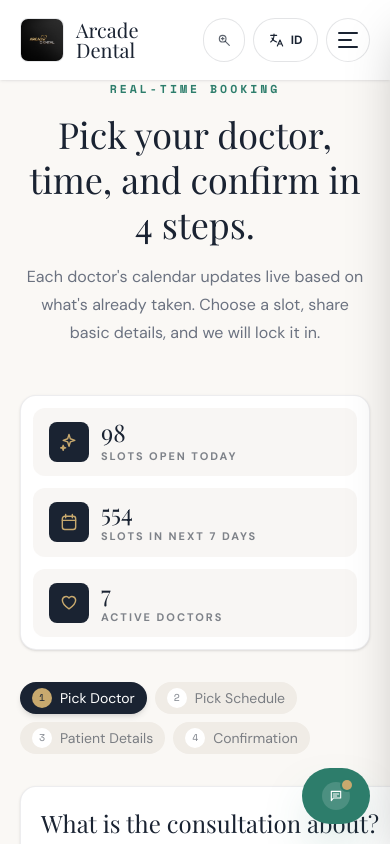
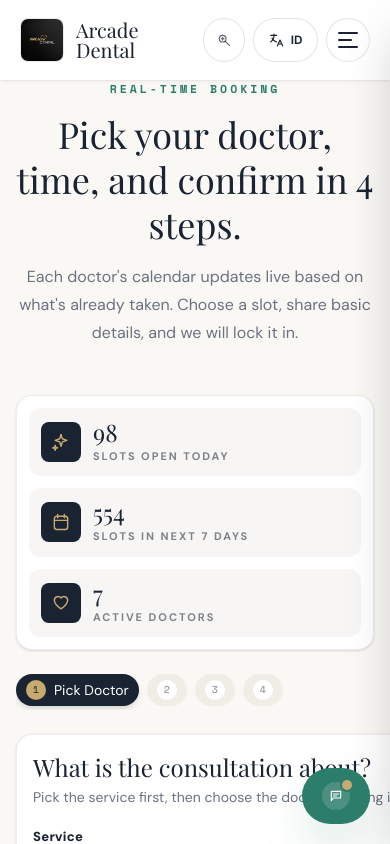
Before and after one commit to davidgrcias/arcade-dental, a Next.js app: page /book in a window 390 px wide. Shown: the top 844 px of the page. Built offline with nearby package versions, Linux system fonts and the light colour scheme; a web font is replaced by a local one.

Commit message:
fix: remove Articles teaser from home, tighten booking calendar mobile responsive

```diff
--- a/src/components/HomePage.tsx
+++ b/src/components/HomePage.tsx
@@ -6,7 +6,6 @@ import { Hero } from "./sections/Hero";
 import { About } from "./sections/About";
 import { Credentials } from "./sections/Credentials";
 import { WhyUs } from "./sections/WhyUs";
-import { Articles } from "./sections/Articles";
 import { Testimonials } from "./sections/Testimonials";
 import { Gallery } from "./sections/Gallery";
 import { Location } from "./sections/Location";
@@ -21,7 +20,6 @@ export function HomePage() {
       <About />
       <Credentials />
       <WhyUs />
-      <Articles />
       <Testimonials
         testimonialIndex={state.testimonialIndex}
         setTestimonialIndex={actions.setTestimonialIndex}
--- a/src/components/sections/booking/BookingCalendar.tsx
+++ b/src/components/sections/booking/BookingCalendar.tsx
@@ -157,7 +157,7 @@ export function BookingCalendar({
 
   return (
     <section className="section-shell">
-      <div className="mx-auto max-w-7xl px-5 md:px-8">
+      <div className="mx-auto max-w-7xl px-4 sm:px-6 md:px-8">
         <SectionHeading
           eyebrow={c.bookingLabel}
           title={c.bookingTitle}
@@ -169,12 +169,12 @@ export function BookingCalendar({
           {heroStats.map((stat) => (
             <div
               key={stat.label}
-              className="flex items-center gap-3 rounded-xl bg-surface-2/45 px-4 py-3"
+              className="flex items-center gap-3 rounded-xl bg-surface-2/45 px-3 py-3 sm:px-4"
             >
-              <span className="grid h-10 w-10 place-items-center rounded-lg bg-primary text-gold">
+              <span className="grid h-10 w-10 shrink-0 place-items-center rounded-lg bg-primary text-gold">
                 <Icon name={stat.icon} className="h-5 w-5" />
               </span>
-              <div>
+              <div className="min-w-0">
                 <p className="font-display text-2xl leading-none text-primary">{stat.value}</p>
                 <p className="mt-1 text-[11px] font-bold uppercase tracking-[0.18em] text-primary/55">
                   {stat.label}
@@ -184,13 +184,13 @@ export function BookingCalendar({
           ))}
         </div>
 
-        {/* Stepper */}
-        <ol className="mt-8 flex flex-wrap items-center gap-2 text-sm">
+        {/* Stepper — compact pills on mobile (number only), full label on sm+ */}
+        <ol className="no-scrollbar mt-6 flex items-center gap-2 overflow-x-auto pb-1 text-sm sm:mt-8 sm:flex-wrap sm:overflow-visible">
           {stepOrder.map((s, i) => {
             const active = i === stepIndex;
             const done = i < stepIndex;
             return (
-              <li key={s} className="flex items-center gap-2">
+              <li key={s} className="flex shrink-0 items-center gap-2">
                 <button
                   type="button"
                   onClick={() => {
@@ -198,7 +198,7 @@ export function BookingCalendar({
                     if (done) setStep(s);
                   }}
                   disabled={!done}
-                  className={`inline-flex items-center gap-2 rounded-full px-3 py-1.5 text-xs font-bold transition-colors ${
+                  className={`inline-flex items-center gap-2 rounded-full px-2.5 py-1.5 text-xs font-bold transition-colors sm:px-3 ${
                     active
                       ? "bg-primary text-white shadow-md"
                       : done
@@ -207,7 +207,7 @@ export function BookingCalendar({
                   }`}
                 >
                   <span
-                    className={`grid h-5 w-5 place-items-center rounded-full font-accent text-[10px] ${
+                    className={`grid h-5 w-5 shrink-0 place-items-center rounded-full font-accent text-[10px] ${
                       active
                         ? "bg-gold text-primary"
                         : done
@@ -217,7 +217,9 @@ export function BookingCalendar({
                   >
                     {done ? <Icon name="check" className="h-2.5 w-2.5" /> : i + 1}
                   </span>
-                  {stepLabels[s][lang]}
+                  <span className={active ? "inline" : "hidden sm:inline"}>
+                    {stepLabels[s][lang]}
+                  </span>
                 </button>
                 {i < stepOrder.length - 1 && (
                   <span aria-hidden className="hidden h-px w-8 bg-primary/15 sm:inline-block" />
@@ -227,9 +229,9 @@ export function BookingCalendar({
           })}
         </ol>
 
-        <div className="mt-8 grid gap-6 lg:grid-cols-[minmax(0,1.05fr)_minmax(0,0.95fr)]">
+        <div className="mt-6 grid gap-6 sm:mt-8 lg:grid-cols-[minmax(0,1.05fr)_minmax(0,0.95fr)]">
           {/* Left: step content */}
-          <div className="rounded-2xl border border-primary/8 bg-white p-5 shadow-sm sm:p-6">
+          <div className="rounded-2xl border border-primary/8 bg-white p-4 shadow-sm sm:p-5 md:p-6">
             {step === "doctor" && (
               <DoctorPicker
                 onSelect={selectDoctor}
@@ -432,7 +434,9 @@ function SchedulePicker({
           : `${doctor.name}'s schedule for the next 14 days. Greyed slots are already booked.`}
       </p>
 
-      <div className="no-scrollbar mt-5 -mx-1 flex gap-2 overflow-x-auto pb-2 pl-1">
+      {/* Horizontal-scroll date strip — extra inline padding so first/last
+          chip aren't flush against the card edge on mobile. */}
+      <div className="no-scrollbar mt-5 -mx-4 flex gap-2 overflow-x-auto px-4 pb-2 sm:-mx-5 sm:px-5 md:-mx-6 md:px-6">
         {schedule.map((d) => {
           const open = d.slots.filter((s) => !s.booked).length;
           const isSelected = dateIso === d.dateIso;
```
